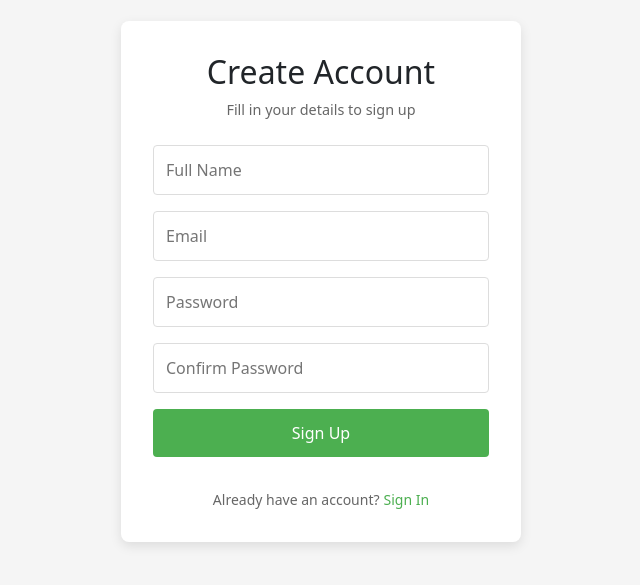
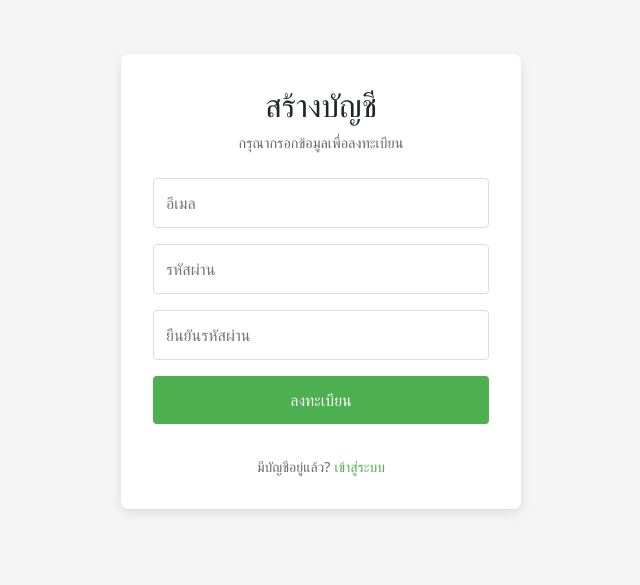
Before and after one commit to MynameisKhing/Smart-Watering-System, a React (Vite) app in the folder frontend/: page /create in a window 1280 px wide. Shown: the part 119-704 px from the top of the page, without its empty margins (319-959 px from the left). Built offline with nearby package versions, Linux system fonts and the light colour scheme.

Commit message:
เชื่อมต่อระบบ login เข้ากับ backend และ database

```diff
--- a/frontend/index.html
+++ b/frontend/index.html
@@ -2,7 +2,7 @@
 <html lang="en">
   <head>
     <meta charset="UTF-8" />
-    <link rel="icon" type="image/svg+xml" href="/watering can.svg" />
+    <link rel="icon" type="image/svg+xml" href="/tree.svg" />
     <meta name="viewport" content="width=device-width, initial-scale=1.0" />
     <title>RakTonmai</title>
   </head>
--- a/frontend/src/pages/Create.tsx
+++ b/frontend/src/pages/Create.tsx
@@ -3,15 +3,14 @@ import { useNavigate, Link } from 'react-router-dom';
 import './create.css';
 
 export default function Create() {
-  const [name, setName] = useState('');
   const [email, setEmail] = useState('');
   const [password, setPassword] = useState('');
   const [confirm, setConfirm] = useState('');
   const navigate = useNavigate();
 
-  const handleSubmit = (e: React.FormEvent) => {
+  const handleSubmit = async (e: React.FormEvent) => {
     e.preventDefault();
-    if (!name || !email || !password || !confirm) {
+    if (!email || !password || !confirm) {
       alert('กรุณากรอกข้อมูลให้ครบทุกช่อง');
       return;
     }
@@ -19,53 +18,67 @@ export default function Create() {
       alert('รหัสผ่านไม่ตรงกัน');
       return;
     }
-    navigate('/login');
+
+    try {
+      const response = await fetch("http://localhost:8000/auth/register", {
+        method: "POST",
+        headers: { "Content-Type": "application/json" },
+        body: JSON.stringify({
+          name: email.split('@')[0],
+          email,
+          password
+        })
+      });
+
+      if (response.ok) {
+        alert("ลงทะเบียนสำเร็จ");
+        navigate("/login");
+      } else {
+        const result = await response.json();
+        alert(result.detail || "เกิดข้อผิดพลาดในการลงทะเบียน");
+      }
+    } catch (error) {
+      alert("ไม่สามารถเชื่อมต่อเซิร์ฟเวอร์ได้");
+    }
   };
 
   return (
     <div className="create-page">
       <div className="create-container">
-        <h1 className="create-title">Create Account</h1>
-        <p className="create-subtitle">Fill in your details to sign up</p>
+        <h1 className="create-title">สร้างบัญชี</h1>
+        <p className="create-subtitle">กรุณากรอกข้อมูลเพื่อลงทะเบียน</p>
 
         <form className="create-form" onSubmit={handleSubmit}>
           <input
-            type="text"
-            placeholder="Full Name"
-            className="create-input"
-            value={name}
-            onChange={e => setName(e.target.value)}
-          />
-          <input
             type="email"
-            placeholder="Email"
+            placeholder="อีเมล"
             className="create-input"
             value={email}
             onChange={e => setEmail(e.target.value)}
           />
           <input
             type="password"
-            placeholder="Password"
+            placeholder="รหัสผ่าน"
             className="create-input"
             value={password}
             onChange={e => setPassword(e.target.value)}
           />
           <input
             type="password"
-            placeholder="Confirm Password"
+            placeholder="ยืนยันรหัสผ่าน"
             className="create-input"
             value={confirm}
             onChange={e => setConfirm(e.target.value)}
           />
 
           <button type="submit" className="create-button">
-            Sign Up
+            ลงทะเบียน
           </button>
         </form>
 
         <div className="create-footer">
-          <span>Already have an account?</span>
-          <Link to="/login" className="create-link">Sign In</Link>
+          <span>มีบัญชีอยู่แล้ว?</span>
+          <Link to="/login" className="create-link">เข้าสู่ระบบ</Link>
         </div>
       </div>
     </div>
--- a/frontend/src/pages/Login.tsx
+++ b/frontend/src/pages/Login.tsx
@@ -11,49 +11,61 @@ export default function Login({ onLogin }: LoginProps) {
   const [password, setPassword] = useState('');
   const navigate = useNavigate();
 
-  const handleSubmit = (e: React.FormEvent) => {
+  const handleSubmit = async (e: React.FormEvent) => {
     e.preventDefault();
     if (!email || !password) {
-      alert('กรุณากรอก Email และ Password');
+      alert('กรุณากรอก อีเมล และ รหัสผ่าน');
       return;
     }
-    if (email === 'user@example.com' && password === 'password123') {
-      if (onLogin) onLogin();
-      navigate('/monitoring');
-    } else {
-      alert('Invalid credentials');
+
+    try {
+      const response = await fetch("http://localhost:8000/auth/login", {
+        method: "POST",
+        headers: { "Content-Type": "application/json" },
+        body: JSON.stringify({ email, password })
+      });
+
+      if (response.ok) {
+        if (onLogin) onLogin();
+        navigate("/monitoring");
+      } else {
+        const result = await response.json();
+        alert(result.detail || "เข้าสู่ระบบไม่สำเร็จ");
+      }
+    } catch (error) {
+      alert("ไม่สามารถเชื่อมต่อเซิร์ฟเวอร์ได้");
     }
   };
 
   return (
     <div className="login-page">
       <div className="login-container">
-        <h1 className="login-title">Welcome</h1>
-        <p className="login-subtitle">Sign in to your account</p>
+        <h1 className="login-title">ยินดีต้อนรับ</h1>
+        <p className="login-subtitle">กรุณากรอกข้อมูลเพื่อเข้าสู่ระบบ</p>
 
         <form className="login-form" onSubmit={handleSubmit}>
           <input
             type="email"
-            placeholder="Email"
+            placeholder="อีเมล"
             className="login-input"
             value={email}
             onChange={e => setEmail(e.target.value)}
           />
           <input
             type="password"
-            placeholder="Password"
+            placeholder="รหัสผ่าน"
             className="login-input"
             value={password}
             onChange={e => setPassword(e.target.value)}
           />
           <button type="submit" className="login-button">
-            Sign In
+            เข้าสู่ระบบ
           </button>
         </form>
 
         <div className="login-footer">
-          <span>Don't have an account?</span>
-          <Link to="/create" className="login-link">Create Account</Link>
+          <span>ไม่มีบัญชี?</span>
+          <Link to="/create" className="login-link">สร้างบัญชี</Link>
         </div>
       </div>
     </div>
```
Also changed, not shown: frontend/public/tree.svg (added), 1 other file (tests, documents, lock files or other folders).
